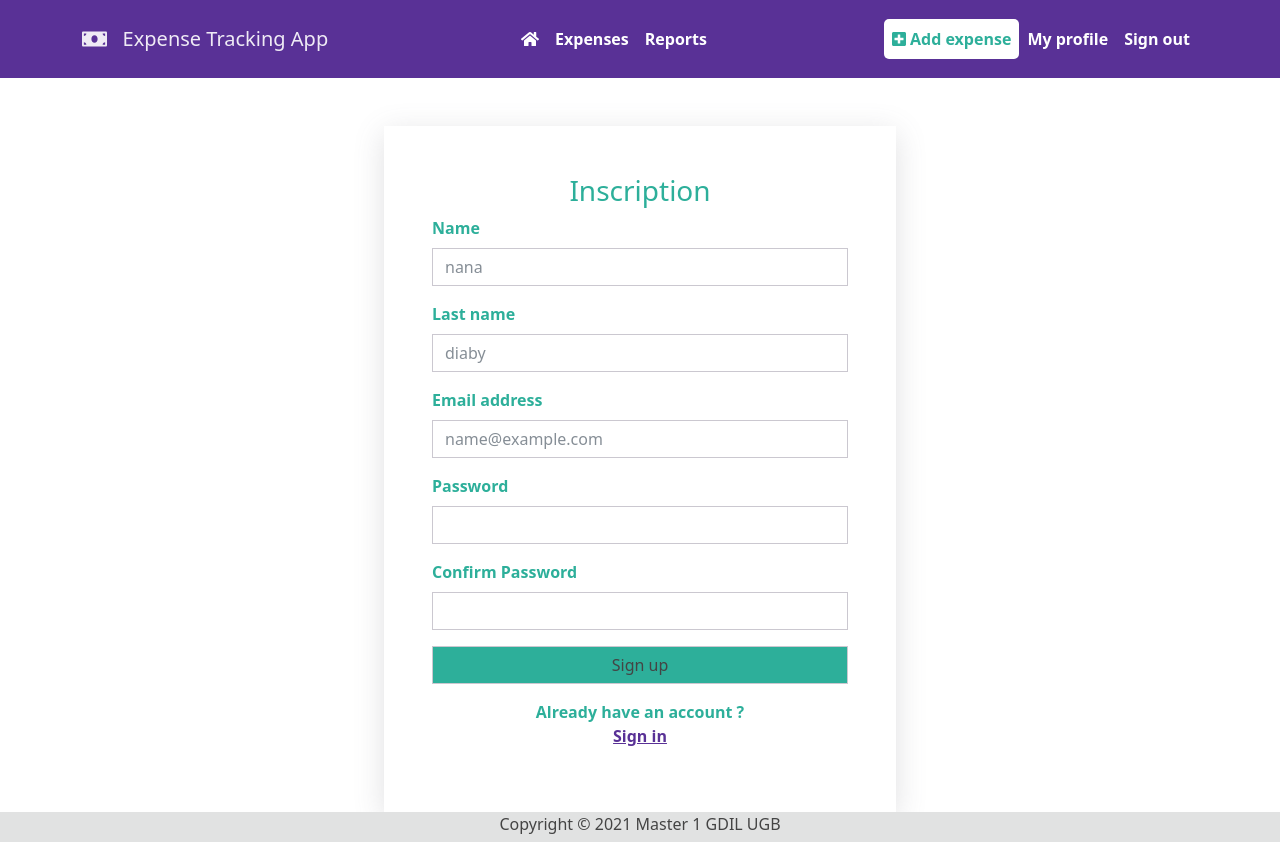
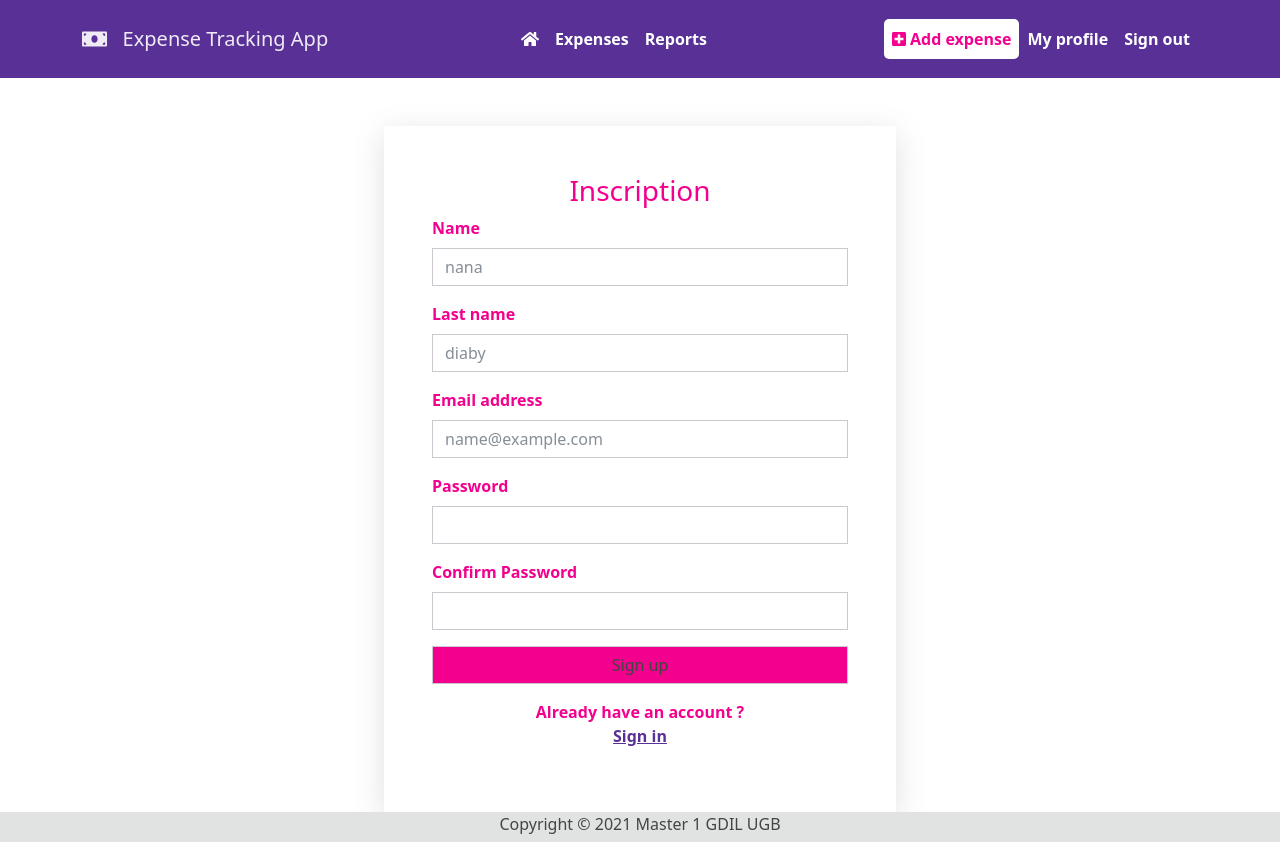
Before and after one commit to ayshagassama1/mern_expense_tracking_app, a React (Create React App) app in the folder frontend/: page /register in a window 1280 px wide. Built offline with nearby package versions, Linux system fonts and the light colour scheme.

Commit message:
Changement couleur design

```diff
--- a/frontend/src/index.css
+++ b/frontend/src/index.css
@@ -9,7 +9,7 @@ body {
 
 .addExpense {
 	background-color: #fff;
-	color: #2daf9a !important;
+	color: #f3008e !important;
 	border-radius: 5px;
 }
 
@@ -104,7 +104,7 @@ td {
 	width: 70rem;
 	border-bottom-left-radius: 0px !important;
 	border-bottom-right-radius: 0px !important;
-	color: #2daf9a;
+	color: #f3008e;
 }
 
 .spent-details {
@@ -146,7 +146,7 @@ td {
 }
 
 .sum-spent {
-	color: #2daf9a;
+	color: #f3008e;
 }
 
 .bloc-a-accueil {
@@ -192,15 +192,15 @@ table {
 	box-shadow: rgba(100, 100, 111, 0.2) 0px 7px 29px 0px;
 	width: 100%;
 	font-weight: bold;
-	color: #2daf9a;
+	color: #f3008e;
 }
 
 .mySubmit {
-	background-color: #2daf9a !important;
+	background-color: #f3008e !important;
 }
 
 .text-info2 {
-	color: #2daf9a !important;
+	color: #f3008e !important;
 }
 
 .mySubmi {
```
